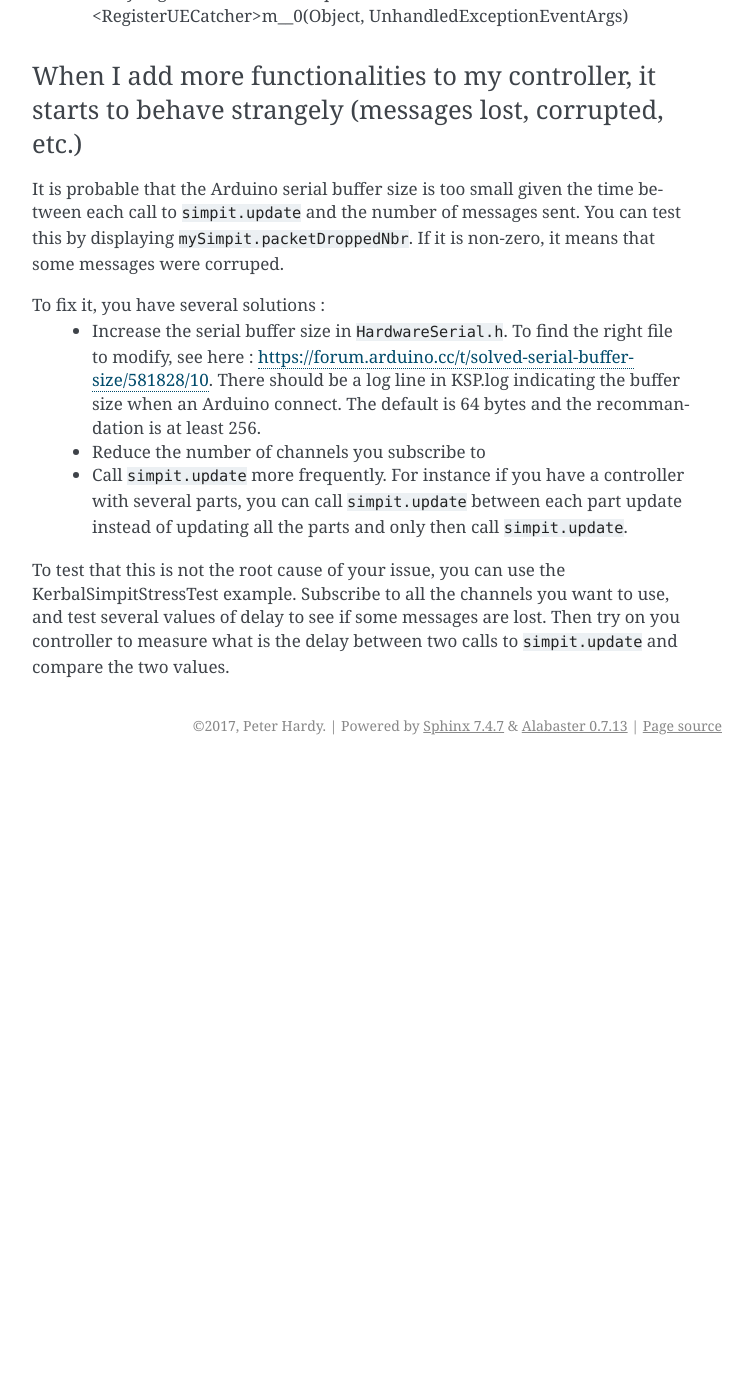
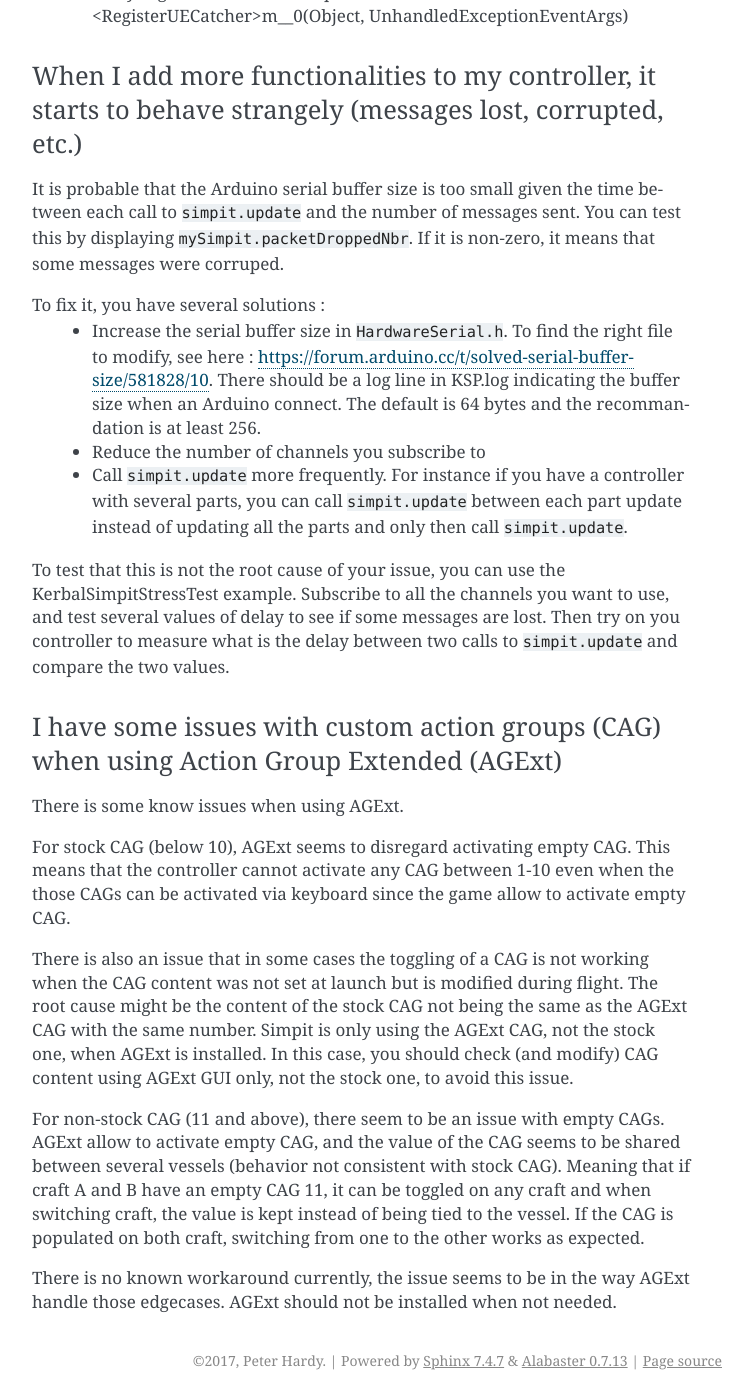
Before and after one commit to Simpit-team/KerbalSimpitRevamped-Arduino, a Sphinx documentation site: the page built from extras/docs/troubleshooting.rst, in a window 1280 px wide and 1400 px high, scrolled down 3265 px. Shown: the whole window, without its empty margins (388-1141 px from the left). Built offline with Sphinx 7.4.7, drawn with Linux system fonts in a browser that asks for light colours; before the commit the page ends 4030 px from its top, so only the background shows below that; some of the changed text lies outside the part shown.

Commit message:
Add a description of current CAG known issues

```diff
--- a/extras/docs/troubleshooting.rst
+++ b/extras/docs/troubleshooting.rst
@@ -92,3 +92,23 @@ To fix it, you have several solutions :
  * Call ``simpit.update`` more frequently. For instance if you have a controller with several parts, you can call ``simpit.update`` between each part update instead of updating all the parts and only then call ``simpit.update``.
 
 To test that this is not the root cause of your issue, you can use the KerbalSimpitStressTest example. Subscribe to all the channels you want to use, and test several values of delay to see if some messages are lost. Then try on you controller to measure what is the delay between two calls to ``simpit.update`` and compare the two values.
+
+
+I have some issues with custom action groups (CAG) when using Action Group Extended (AGExt)
+^^^^^^^^^^^^^^^^^^^^^^^^^^^^^^^^^^^^^^^^^^^^^^^^^^^^^^^^^^^^^^^^^^^^^^^^^^^^^^^^^^^^^^^^^^^
+
+There is some know issues when using AGExt.
+
+For stock CAG (below 10), AGExt seems to disregard activating empty CAG. This means that the controller cannot activate any CAG between 1-10 even when the those CAGs can be activated via keyboard since the game allow to activate empty CAG.
+
+There is also an issue that in some cases the toggling of a CAG is not working when the CAG content was not set at launch but is modified during flight.
+The root cause might be the content of the stock CAG not being the same as the AGExt CAG with the same number.
+Simpit is only using the AGExt CAG, not the stock one, when AGExt is installed.
+In this case, you should check (and modify) CAG content using AGExt GUI only, not the stock one, to avoid this issue.
+
+For non-stock CAG (11 and above), there seem to be an issue with empty CAGs.
+AGExt allow to activate empty CAG, and the value of the CAG seems to be shared between several vessels (behavior not consistent with stock CAG).
+Meaning that if craft A and B have an empty CAG 11, it can be toggled on any craft and when switching craft, the value is kept instead of being tied to the vessel.
+If the CAG is populated on both craft, switching from one to the other works as expected.
+
+There is no known workaround currently, the issue seems to be in the way AGExt handle those edgecases. AGExt should not be installed when not needed.
```
